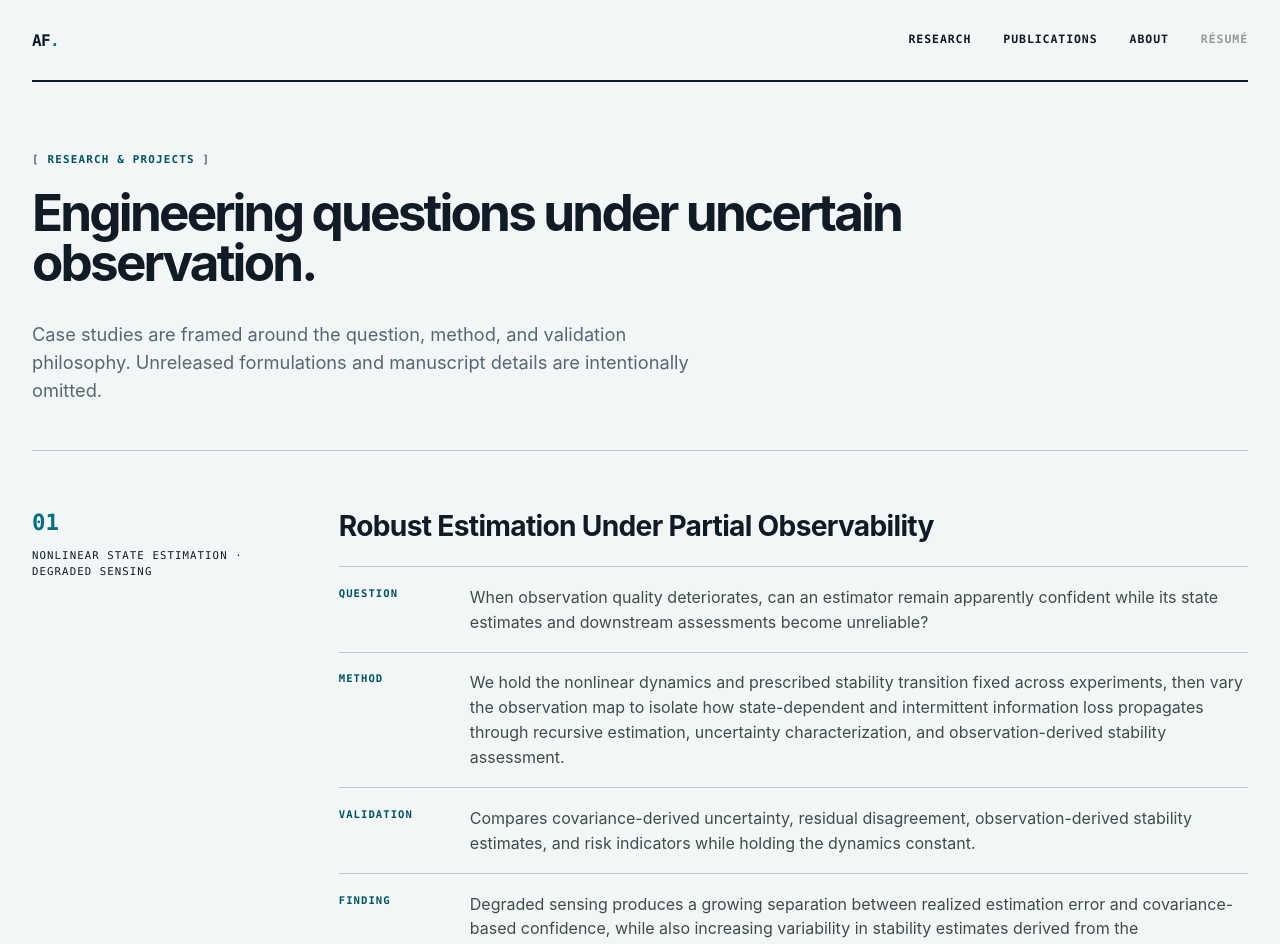
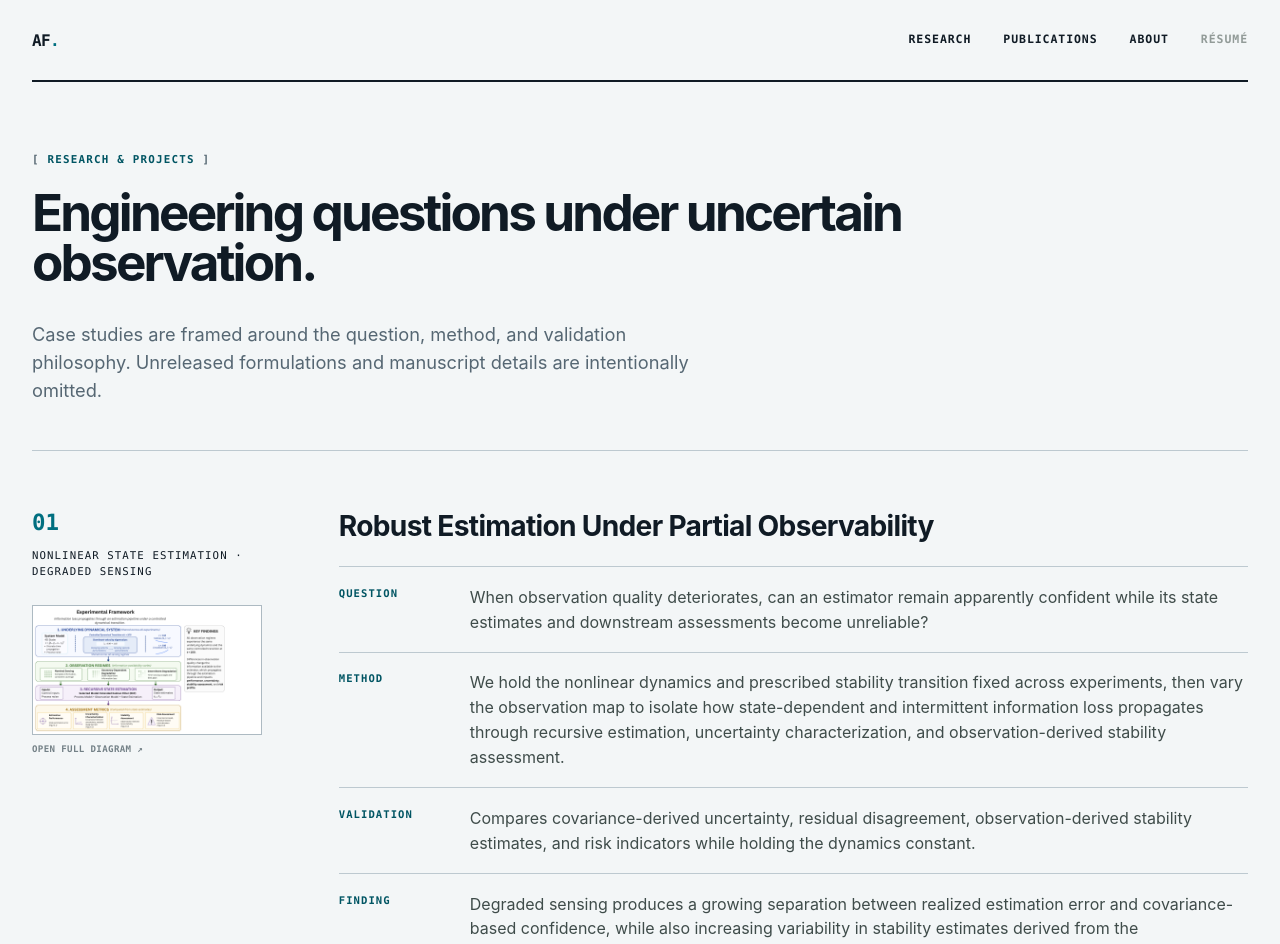
Before and after one commit to afleck18/andrew-fleck-portfolio, a Next.js app: page /research in a window 1280 px wide. Shown: the top 944 px of the page. Built offline with nearby package versions, Linux system fonts and the light colour scheme; no server answers.

Commit message:
Add research diagram thumbnail

```diff
--- a/app/globals.css
+++ b/app/globals.css
@@ -72,4 +72,6 @@ footer{border-top:2px solid var(--ink);font-family:var(--mono)}
 .publication-intro{padding-bottom:46px}.publication-intro>h1+p{margin-top:.75rem}
 @media(max-width:700px){.publication-intro{padding-bottom:38px}}
 .case-study{padding:58px 0}.case-study dl{margin:1.35rem 0 1.5rem}
+.case-diagram{margin:1.5rem 0 0}.case-diagram-link{display:block;border:1px solid #adbac2;background:#fff;overflow:hidden;transition:border-color .18s ease,box-shadow .18s ease}.case-diagram-link:hover{border-color:#718891;box-shadow:0 6px 18px rgba(38,55,63,.08)}.case-diagram-link img{display:block;width:100%;height:auto}.case-diagram figcaption{margin-top:.45rem;color:#748187;font:600 .57rem/1.45 var(--mono);letter-spacing:.04em;text-transform:uppercase}.case-diagram-mobile{display:none}
+@media(max-width:800px){.case-diagram-desktop{display:none}.case-diagram-mobile{display:block;margin:1.25rem 0 1.5rem}}
 @media(max-width:700px){.case-study{padding:48px 0}.case-study dl{margin:1.1rem 0 1.35rem}}
--- a/app/research/page.tsx
+++ b/app/research/page.tsx
@@ -1,4 +1,45 @@
+import Image from "next/image";
 import { Eyebrow, Shell } from "../components";
 import { projects } from "../data";
+import systemDiagram from "../../public/robust-estimation-system-diagram.png";
+
 export const metadata = { title: "Research" };
-export default function Research() { return <Shell><section className="page-intro publication-intro"><Eyebrow>Research & projects</Eyebrow><h1>Engineering questions under uncertain observation.</h1><p>Case studies are framed around the question, method, and validation philosophy. Unreleased formulations and manuscript details are intentionally omitted.</p></section><div className="case-studies">{projects.map(p => <article className="case-study" id={p.slug} key={p.slug}><div className="case-index"><span>{p.number}</span><p>{p.area}</p></div><div><h2>{p.title}</h2><dl><div><dt>Question</dt><dd>{p.problem}</dd></div><div><dt>{p.cardTitle ? "Method" : "Approach"}</dt><dd>{p.approach}</dd></div><div><dt>Validation</dt><dd>{p.validation}</dd></div><div><dt>{p.cardTitle ? "Finding" : "Why it matters"}</dt><dd>{p.significance}</dd></div></dl>{p.repo ? <a className="text-link" href={p.repo}>View code repository <span aria-hidden="true">↗</span></a> : <span className="artifact-note">Code link not currently public</span>}</div></article>)}</div></Shell>; }
+
+const diagramHref = systemDiagram.src;
+
+function DiagramThumbnail({ mobile = false }: { mobile?: boolean }) {
+  return <figure className={mobile ? "case-diagram case-diagram-mobile" : "case-diagram case-diagram-desktop"}>
+    <a className="case-diagram-link" href={diagramHref} target="_blank" rel="noreferrer" aria-label="Open the full experimental framework diagram">
+      <Image src={systemDiagram} alt="Experimental framework for estimator reliability under degraded sensing" sizes={mobile ? "calc(100vw - 28px)" : "230px"} unoptimized/>
+    </a>
+    <figcaption>Open full diagram ↗</figcaption>
+  </figure>;
+}
+
+export default function Research() {
+  return <Shell>
+    <section className="page-intro publication-intro">
+      <Eyebrow>Research & projects</Eyebrow>
+      <h1>Engineering questions under uncertain observation.</h1>
+      <p>Case studies are framed around the question, method, and validation philosophy. Unreleased formulations and manuscript details are intentionally omitted.</p>
+    </section>
+    <div className="case-studies">{projects.map(p => <article className="case-study" id={p.slug} key={p.slug}>
+      <div className="case-index">
+        <span>{p.number}</span>
+        <p>{p.area}</p>
+        {p.slug === "robust-estimation" && <DiagramThumbnail/>}
+      </div>
+      <div>
+        <h2>{p.title}</h2>
+        {p.slug === "robust-estimation" && <DiagramThumbnail mobile/>}
+        <dl>
+          <div><dt>Question</dt><dd>{p.problem}</dd></div>
+          <div><dt>{p.cardTitle ? "Method" : "Approach"}</dt><dd>{p.approach}</dd></div>
+          <div><dt>Validation</dt><dd>{p.validation}</dd></div>
+          <div><dt>{p.cardTitle ? "Finding" : "Why it matters"}</dt><dd>{p.significance}</dd></div>
+        </dl>
+        {p.repo ? <a className="text-link" href={p.repo}>View code repository <span aria-hidden="true">↗</span></a> : <span className="artifact-note">Code link not currently public</span>}
+      </div>
+    </article>)}</div>
+  </Shell>;
+}
```
